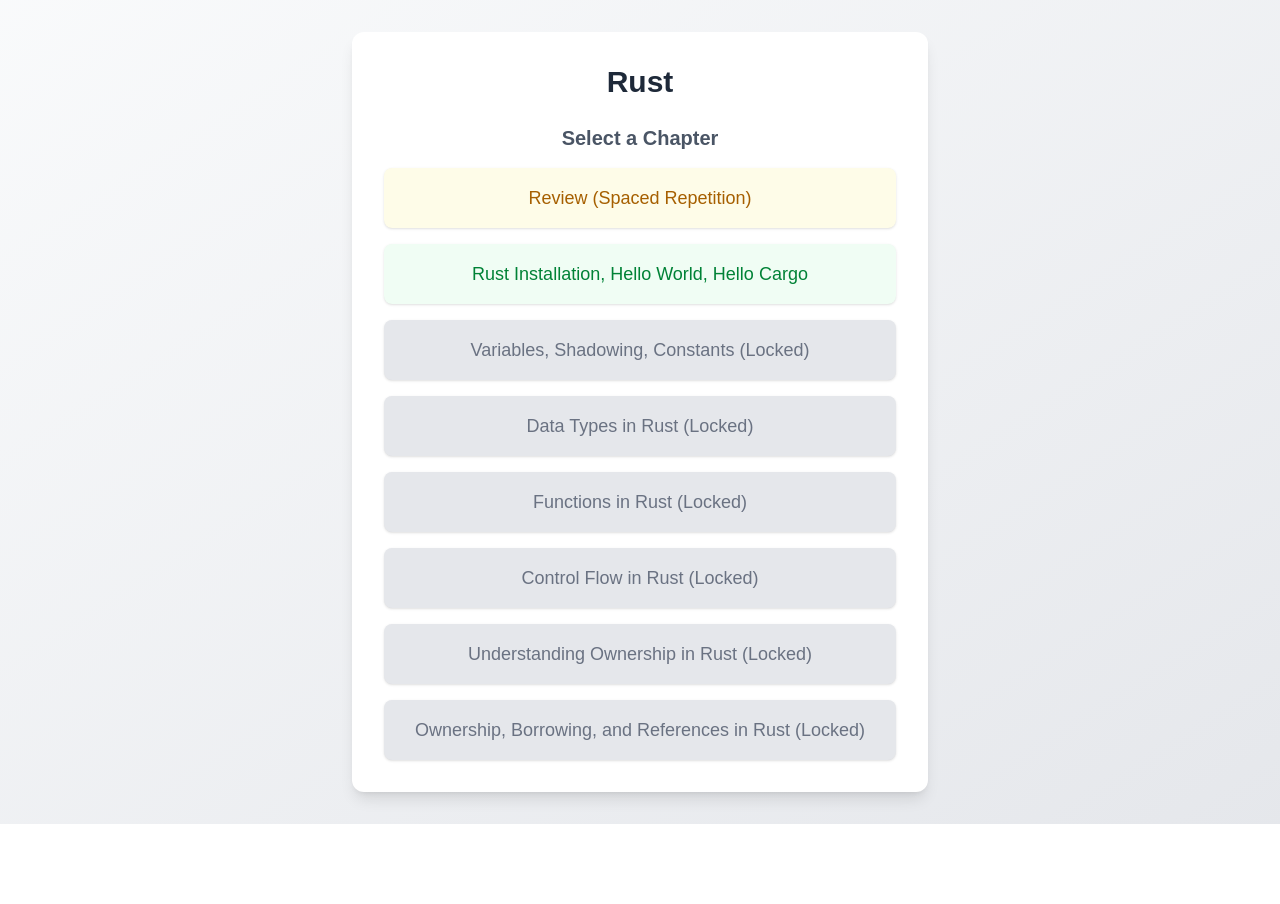
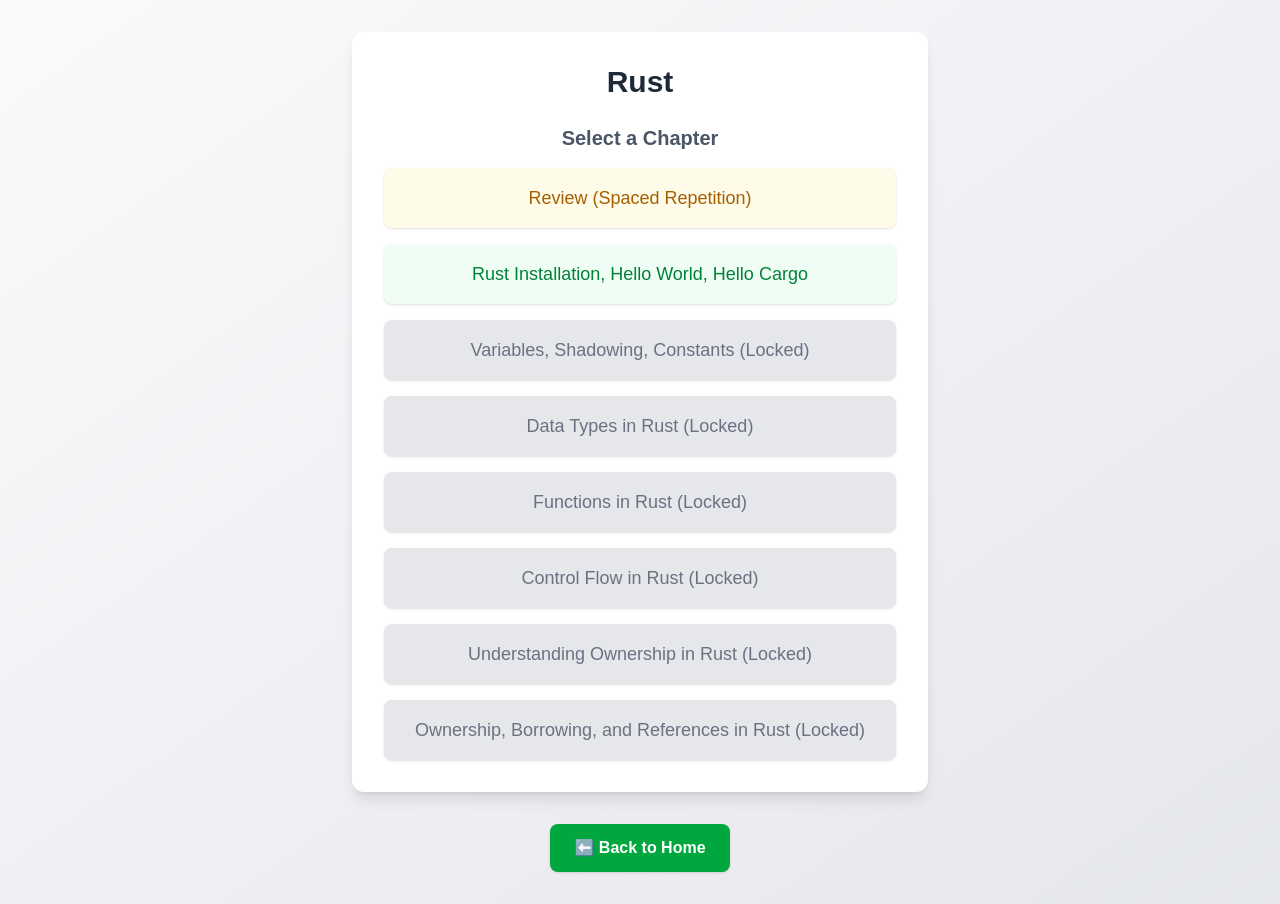
Before and after one commit to grmbyrn/spaced-repetition-app, a Next.js app: page /rust in a window 1280 px wide. Before the commit the page ends 824 px from the top, so only its background shows below. Built offline with nearby package versions, Linux system fonts and the light colour scheme.

Commit message:
add back to home button at the bottom of each language page

```diff
--- a/src/app/[language]/page.tsx
+++ b/src/app/[language]/page.tsx
@@ -126,6 +126,14 @@
           </div>
         )}
       </div>
+      <div className="mt-8 flex justify-center">
+        <Link
+          href="/"
+          className="px-6 py-3 rounded-lg bg-green-600 text-white font-semibold shadow hover:bg-green-700 transition-colors duration-150 text-center"
+        >
+          ⬅️ Back to Home
+        </Link>
+      </div>
     </main>
   );
 }
```
